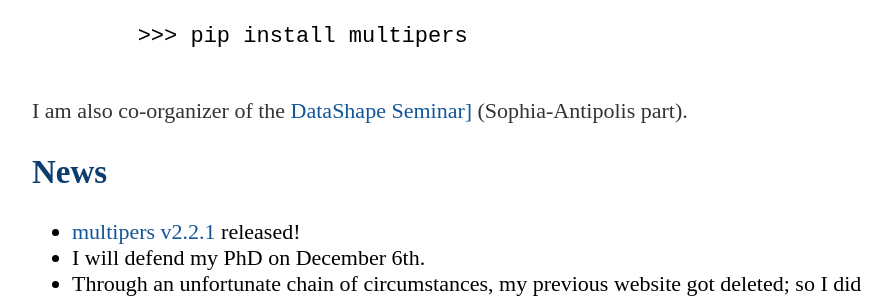
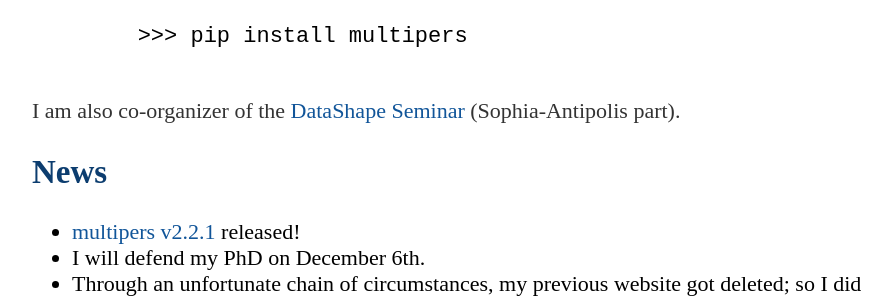
Before and after one commit to DavidLapous/DavidLapous.github.io, a Jekyll site: the page built from index.html, in a window 1280 px wide. Shown: the part 525-823 px from the top of the page, without its empty margins (192-1087 px from the left). Built offline with Jekyll 4.4.1, drawn with Linux system fonts in a browser that asks for light colours.

```diff
--- a/index.html
+++ b/index.html
@@ -29,7 +29,7 @@ title: Home
     </pre>
   </p>
   <p>
-    I am also co-organizer of the <a href="https://team.inria.fr/datashape/seminars/">DataShape Seminar]</a> (Sophia-Antipolis part).
+    I am also co-organizer of the <a href="https://team.inria.fr/datashape/seminars/">DataShape Seminar</a> (Sophia-Antipolis part).
   </p>
   <h2>
     News
```
